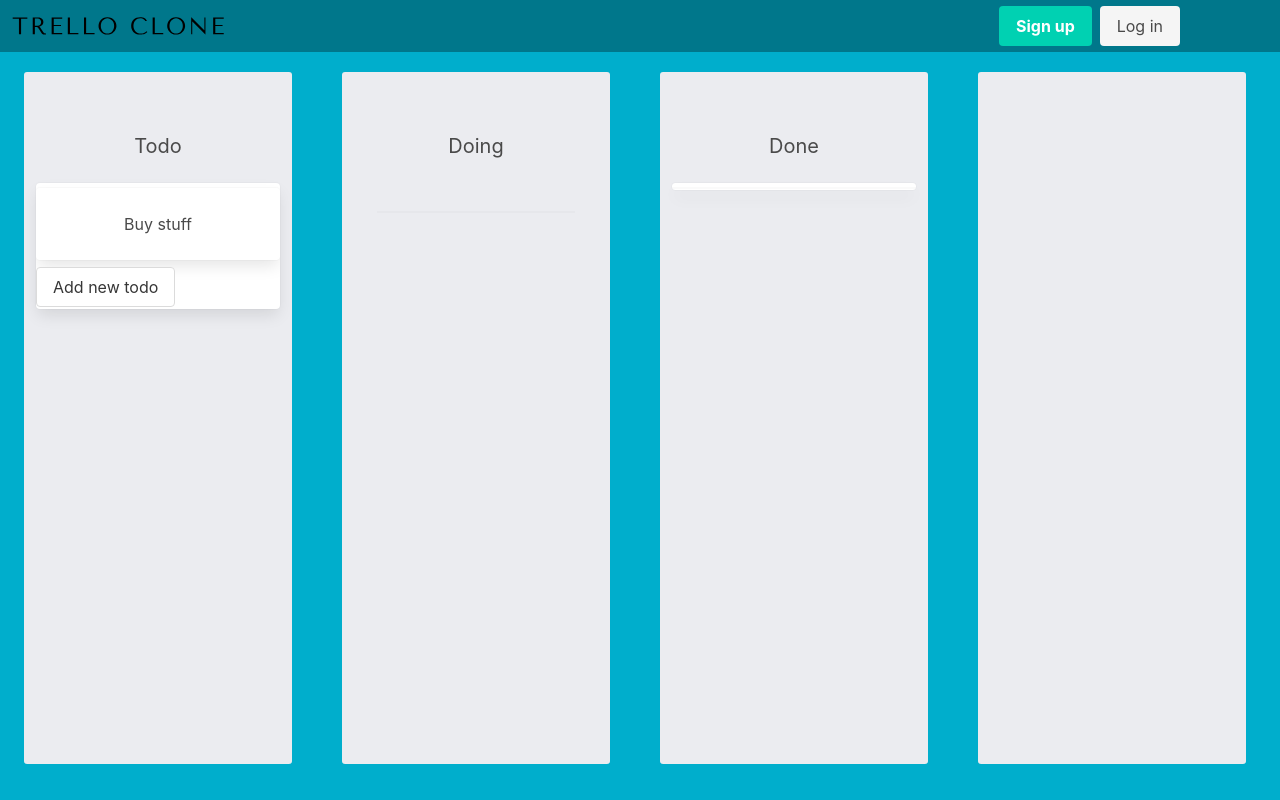
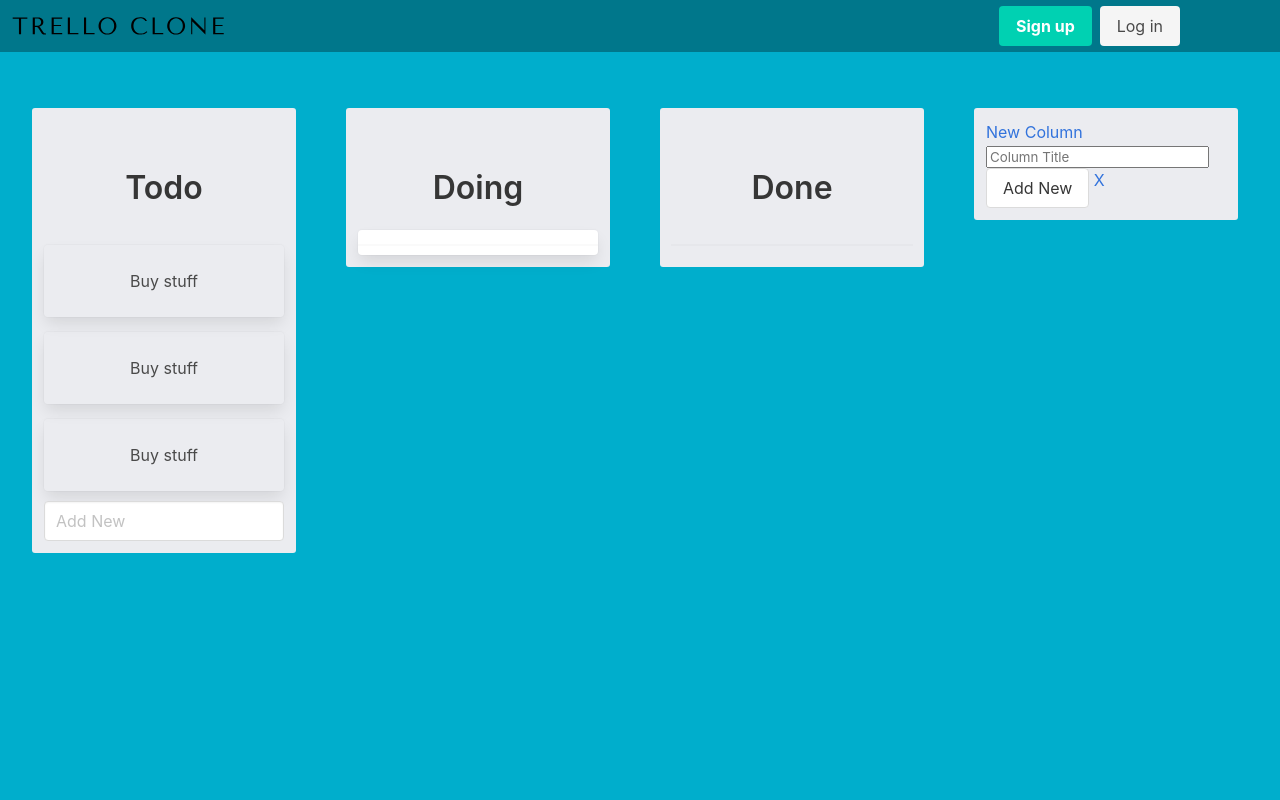
Before and after one commit to chas-academy/u06-trello-clone-Braggedtooth, a plain HTML site: page index.html in a window 1280 px wide. Drawn offline with nearby package versions, Linux system fonts and the light colour scheme.

Commit message:
added function to add new card and new list

```diff
--- a/Js/script.js
+++ b/Js/script.js
@@ -1,3 +1,30 @@
 $(document).ready(() => {
-        $('.list').draggable();
+    $('.list-content').draggable({
+        connectToSortable: "#sortable",
+        snapMode:"inner",
+			revert: "invalid"
+
+   });
+
+    $('#sortable').sortable({
+        revert: true
+    })
+
     });
+
+$('.input').keypress((event) => {
+    if (event.which ===13) {
+        let newTodo = $('.input').val();
+        $('#todo').append('<li class="card-content list-content card ui-draggable ui-draggable-handle ui-sortable">' + newTodo + '</li>')
+    }
+});
+
+$(".droppable").droppable({
+    accept: "#sortable li",
+    drop: function (event, ui) {
+            $(this).appendToParent( '');
+
+        }
+});
+
+let title = $
--- a/index.html
+++ b/index.html
@@ -17,8 +17,8 @@
 
 </head>
 
-<body class="grid-container">
-    <header class="header">
+<body>
+    <header>
         <nav class="navbar" role="navigation" aria-label="main navigation">
             <div class="navbar-brand">
                 <a class="navbar-item" href="#">
@@ -47,22 +47,27 @@
             </div>
         </nav>
     </header>
-    <main class="main section">
-        <section id="board">
-            <section class="columns list-wrapper ">
+    <main>
+        <section class="section" id="board">
+            <section class="columns list-wrapper">
+
                 <section class=" column list">
-                    <h1 class="subtitle list-header "> Todo</h1>
-                    <ul class="card">
-                        <li class="card-content list-content card draggable"> Buy stuff</li>
-                        <button class=" list-content button">Add new todo</button>
+                    <h1 class="title list-header "> Todo</h1>
+                    <ul id="sortable">
+
+
+                        <li class="card-content list-content card"> Buy stuff</li>
+                        <li class="card-content list-content card"> Buy stuff</li>
+                        <li class="card-content list-content card"> Buy stuff</li>
 
                     </ul>
 
 
+                    <input class="input" type="text" placeholder="Add New">
                 </section>
                 <section class=" column list">
-                    <h1 class="subtitle list-header "> Doing</h1>
-                    <ul class="card-content">
+                    <h1 class="title list-header "> Doing</h1>
+                    <ul id="sortable" class="droppable card">
                         <li class="list-content card"></li>
 
                     </ul>
@@ -70,8 +75,8 @@
 
                 </section>
                 <section class=" column list">
-                    <h1 class="subtitle list-header "> Done</h1>
-                    <ul class="card">
+                    <h1 class="title list-header "> Done</h1>
+                    <ul id="sortable" class="droppable">
                         <li class="list-content card"> </li>
 
                     </ul>
@@ -79,13 +84,20 @@
 
                 </section>
                 <section class=" column list">
-                    <h1 class="subtitle list-header "> </h1>
-                    <ul class="card-content">
-                        <li class="list-content"> </li>
-
-                    </ul>
+                    <form>
 
 
+                        <a class="" href="#">
+                            <span class="icon-sm iconadd"></span>
+                            <span class="placeholder">New Column </span>
+
+                        </a>
+                        <input class="list-name" type="text" name="title" placeholder="Column Title">
+                        <div>
+                            <input class="button" type="submit" value="Add New">
+                            <a class="icon-close" href="#">X</a>
+                        </div>
+                    </form>
                 </section>
 
             </section>
--- a/style.css
+++ b/style.css
@@ -17,11 +17,11 @@
 } */
 
 /* -------------------------------GRID------------------------------------------- */
-.header {
+header {
   position: static;
   top: 0;
 }
-.main {
+main {
   position: relative;
 }
 .navbar {
@@ -40,52 +40,41 @@ html {
 .btn {
   background-color: #3dc1d8;
 }
-.main #board {
+#board {
   -webkit-user-select: none;
   display: block;
   user-select: none;
   white-space: nowrap;
   margin-bottom: 8px;
-  overflow-x: none;
-  overflow-y: auto;
-  padding-bottom: 8px;
-  position: absolute;
-  height: 90vh;
-  top: 0;
-  right: 0;
-  bottom: 0;
-  left: 0;
+  overflow-x: auto;
+  overflow-y: hidden;
 }
 .list-wrapper {
-  margin: 0 4px;
-  height: 100%;
-  box-sizing: border-box;
-  display: inline-block;
-  vertical-align: top;
-  white-space: nowrap;
+  display: flex;
+  align-items: flex-start;
 }
 .list {
   background-color: #ebecf0;
   border-radius: 3px;
   box-sizing: border-box;
   display: flex;
-
   flex-direction: column;
-  max-height: 100%;
-  position: relative;
   white-space: normal;
   margin: 20px 30px 0 20px;
+  width: 350px;
+  height: max-content;
 }
 
 .list-content {
+  display: block;
   text-align: center;
-  margin: 5px 0px 2px 0px;
+  margin: 15px 0px 10px 0px;
 }
 .list-header {
   margin-top: 50px;
   text-align: center;
 }
 
-.createcard {
-  height: 54px;
+.input {
+  align-items: flex-end;
 }
```
